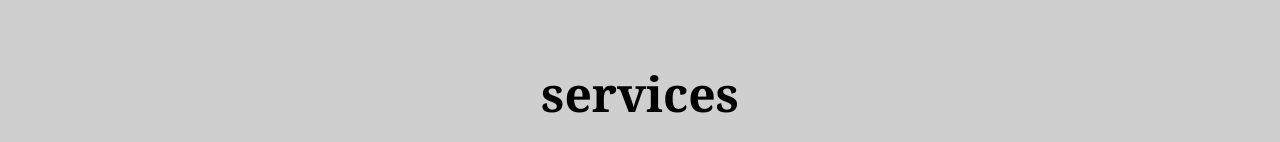
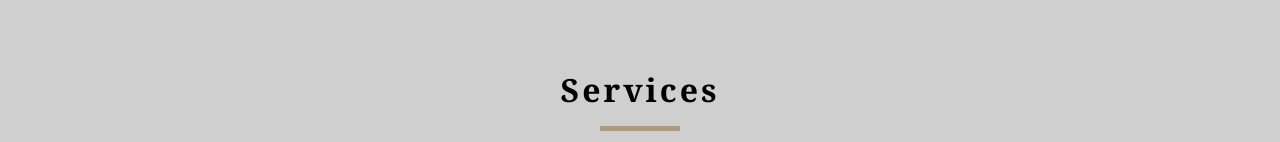
Before and after one commit to Jogata/SoftUni-React-Project, a React (Vite) app in the folder client/: page / in a window 1280 px wide. Shown: the part 810-952 px from the top of the page. Built offline with nearby package versions, Linux system fonts and the light colour scheme; a web font is replaced by a local one.

Commit message:
added title component

```diff
--- a/client/public/styles.css
+++ b/client/public/styles.css
@@ -1108,6 +1108,36 @@ h6 {
   letter-spacing: var(--mainSpacing);
 }
 
+.section-title {
+  margin-bottom: 4rem;
+  text-align: center;
+}
+
+.section-title h4 {
+  position: relative;
+  margin-bottom: 1rem;
+  font-size: 2rem;
+  text-transform: capitalize;
+  letter-spacing: var(--mainSpacing);
+}
+
+/* .section-title h4::after {
+  display: block;
+  content: "";
+  width: 100%;
+  max-width: 5rem;
+  height: 5px;
+  margin: 1rem auto;
+  background-color: var(--primaryColor);
+} */
+
+.section-title div {
+  width: 5rem;
+  height: 5px;
+  margin: 0 auto;
+  background-color: var(--primaryColor);
+}
+
 .nav-component {
   position: fixed;
   top: 0;
--- a/client/src/components/beach-resort/components/Services.jsx
+++ b/client/src/components/beach-resort/components/Services.jsx
@@ -1,4 +1,5 @@
 import { Component } from "react";
+import { Title } from "./Title";
 
 export class Services extends Component {
     state = {
@@ -29,7 +30,7 @@ export class Services extends Component {
     render() {
         return (
             <section className="services-section">
-                <h1>services</h1>
+                <Title title="services" />
                 <div className="inner-services-container">
                     {this.state.services.map((item, index) => {
                         return (
--- /dev/null
+++ b/client/src/components/beach-resort/components/Title.jsx
@@ -0,0 +1,8 @@
+export function Title({ title }) {
+  return (
+    <div className="section-title">
+      <h4>{title}</h4>
+      <div />
+    </div>
+  );
+};
```
